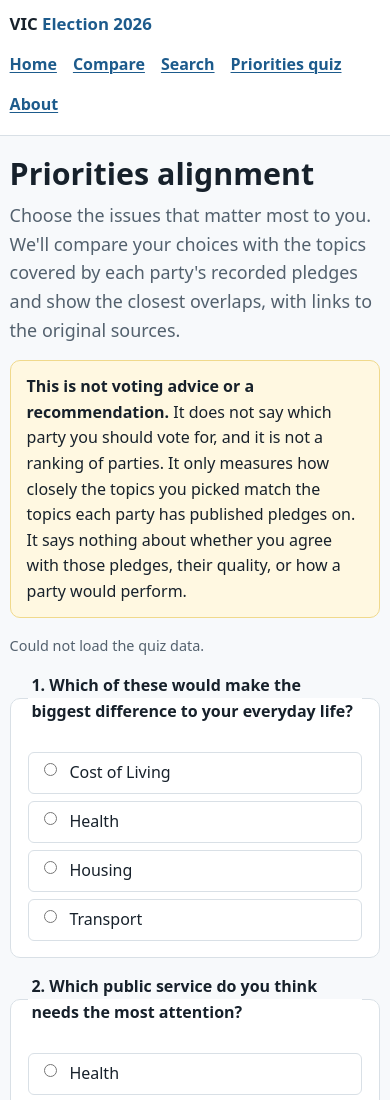
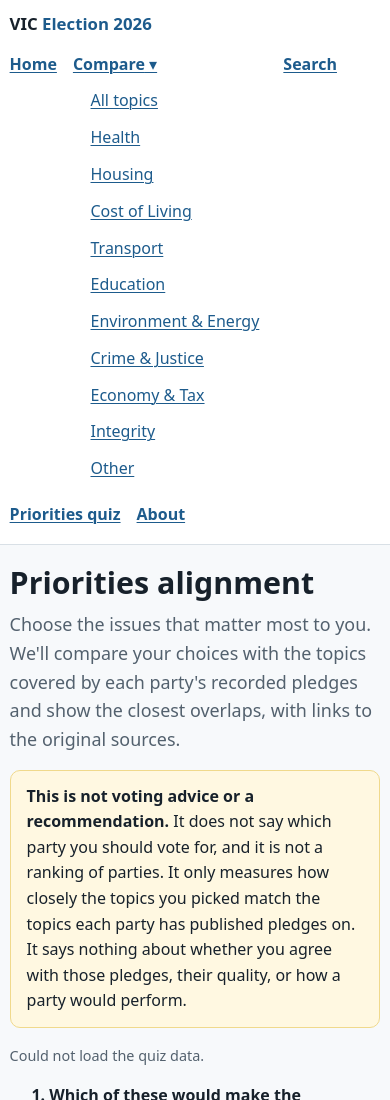
Before and after one commit to updateaman/victoria_elections, an Astro site: page /quiz in a window 390 px wide. Shown: the top 1100 px of the page. Built offline with nearby package versions, Linux system fonts and the light colour scheme; Astro itself is replaced by a stand-in of ours; no server answers.

Commit message:
Add topic submenu and quiz prompt to home page

```diff
--- a/src/layouts/BaseLayout.astro
+++ b/src/layouts/BaseLayout.astro
@@ -1,17 +1,38 @@
 ---
 import '../styles/global.css';
 import { base, href, site } from '../lib/site';
+import { loadData } from '../lib/data';
 
 interface Props {
 	title?: string;
 	description?: string;
 }
 
+interface NavItem {
+	href: string;
+	label: string;
+	match: boolean;
+	children?: { href: string; label: string; match: boolean }[];
+}
+
 const { title = site.title, description = site.description } = Astro.props;
+const { topics } = await loadData();
 const path = Astro.url.pathname.replace(base.replace(/\/$/, ''), '') || '/';
-const nav = [
+const nav: NavItem[] = [
 	{ href: href(''), label: 'Home', match: path === '/' },
-	{ href: href('compare/'), label: 'Compare', match: path.startsWith('/compare') },
+	{
+		href: href('compare/'),
+		label: 'Compare',
+		match: path.startsWith('/compare') || path.startsWith('/topics'),
+		children: [
+			{ href: href('compare/'), label: 'All topics', match: path === '/compare/' || path === '/compare' },
+			...topics.map((t) => ({
+				href: href(`topics/${t.id}/`),
+				label: t.data.name,
+				match: path.startsWith(`/topics/${t.id}`),
+			})),
+		],
+	},
 	{ href: href('search/'), label: 'Search', match: path.startsWith('/search') },
 	{ href: href('quiz/'), label: 'Priorities quiz', match: path.startsWith('/quiz') },
 	{ href: href('about/'), label: 'About', match: path.startsWith('/about') },
@@ -40,7 +61,18 @@ const nav = [
 				<nav aria-label="Main navigation">
 					<ul>
 						{nav.map((item) => (
-							<li><a href={item.href} aria-current={item.match ? 'page' : undefined}>{item.label}</a></li>
+							<li class={item.children ? 'has-submenu' : undefined}>
+								<a href={item.href} aria-current={item.match && !item.children ? 'page' : undefined}>
+									{item.label}{item.children && <span aria-hidden="true"> ▾</span>}
+								</a>
+								{item.children && (
+									<ul class="submenu">
+										{item.children.map((child) => (
+											<li><a href={child.href} aria-current={child.match ? 'page' : undefined}>{child.label}</a></li>
+										))}
+									</ul>
+								)}
+							</li>
 						))}
 					</ul>
 				</nav>
--- a/src/styles/global.css
+++ b/src/styles/global.css
@@ -39,6 +39,11 @@ a:focus-visible, button:focus-visible, input:focus-visible, select:focus-visible
 .brand span { color: var(--accent); }
 nav ul { display: flex; flex-wrap: wrap; gap: .25rem 1rem; list-style: none; margin: 0; padding: 0; }
 nav a { display: block; padding: .35rem 0; font-weight: 550; }
+.has-submenu { position: relative; }
+nav .submenu { display: none; position: absolute; top: 100%; left: 0; z-index: 20; min-width: 210px; flex-direction: column; gap: 0; background: var(--card); border: 1px solid var(--line); border-radius: var(--radius); box-shadow: 0 8px 24px rgba(0, 0, 0, .12); padding: .4rem; }
+.has-submenu:hover > .submenu, .has-submenu:focus-within > .submenu { display: flex; }
+nav .submenu a { padding: .35rem .5rem; border-radius: 6px; font-weight: 500; }
+nav .submenu a:hover, nav .submenu a[aria-current='page'] { background: #edf2f6; color: var(--accent-dark); }
 main { padding: 2rem 0 3rem; min-height: 60vh; }
 .site-footer { background: var(--card); border-top: 1px solid var(--line); color: var(--muted); font-size: .9rem; }
 .site-footer .wrap { padding: 1.5rem 0; }
@@ -119,4 +124,5 @@ button.secondary { background: var(--card); color: var(--ink); border: 1px solid
 	.wrap { width: min(1100px, 100% - 1.2rem); }
 	main { padding-top: 1.2rem; }
 	.site-header .wrap { padding: .7rem 0; }
+	nav .submenu { display: flex; position: static; min-width: 0; box-shadow: none; border: 0; padding: 0 0 .3rem .6rem; }
 }
```
Also changed, not shown: src/pages/index.astro (+6 -8 lines).
